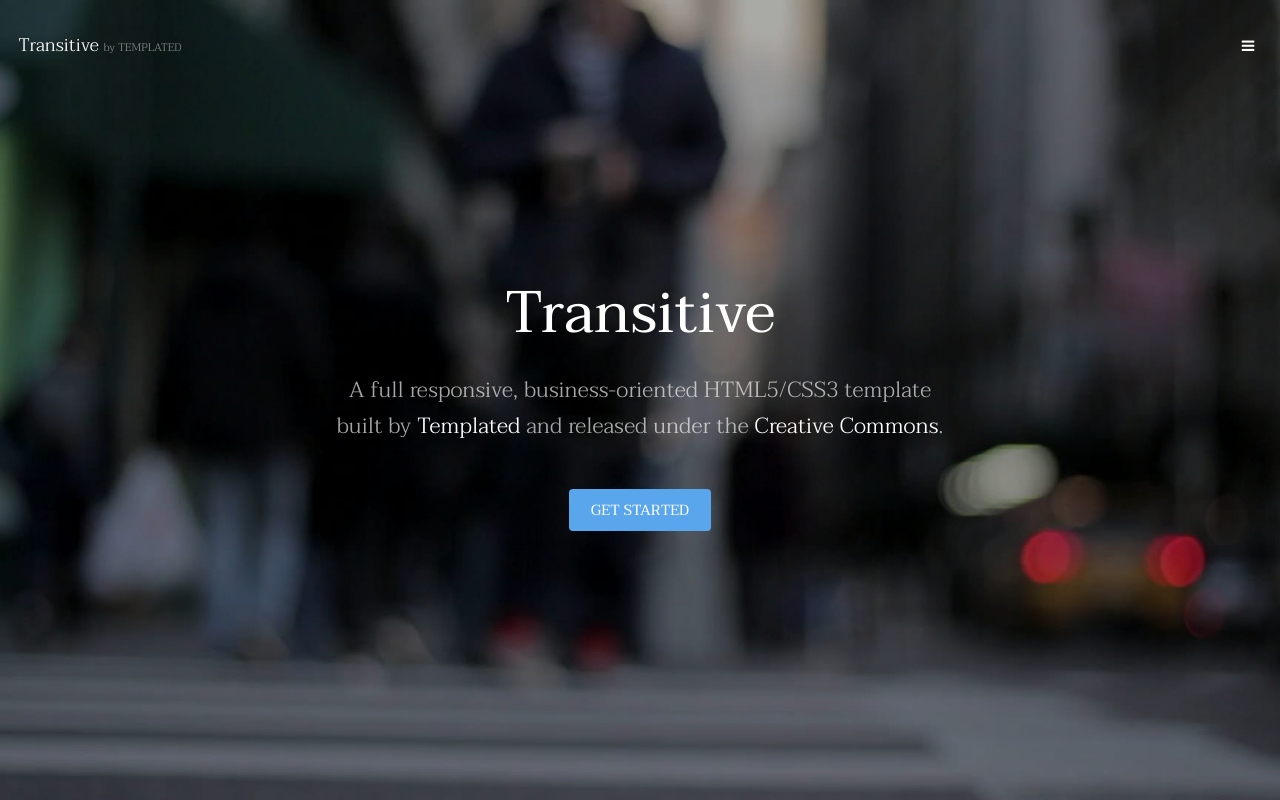
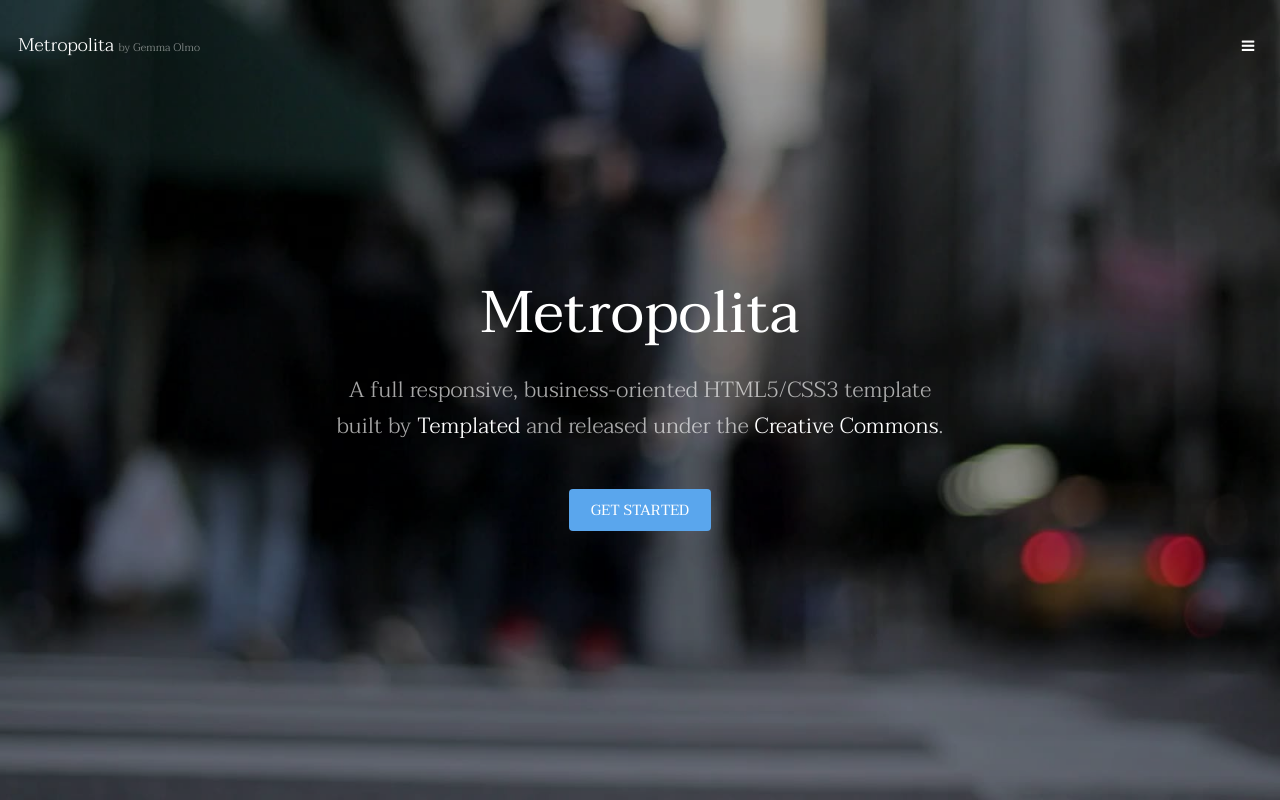
Before and after one commit to gemmaolmo/REP_04_METROPOLITA, a plain HTML site: page index.html in a window 1280 px wide. Shown: the top 800 px of the page. Drawn offline with Linux system fonts and the light colour scheme.

Commit message:
cambios en la portada por GEMMA

```diff
--- a/index.html
+++ b/index.html
@@ -6,7 +6,7 @@
 -->
 <html>
 	<head>
-		<title>Transitive by TEMPLATED</title>
+		<title>Metropolita by Gemma Olmo</title>
 		<meta charset="utf-8" />
 		<meta name="viewport" content="width=device-width, initial-scale=1" />
 		<link rel="stylesheet" href="assets/css/main.css" />
@@ -15,7 +15,7 @@
 
 		<!-- Header -->
 			<header id="header" class="alt">
-				<div class="logo"><a href="index.html">Transitive <span>by TEMPLATED</span></a></div>
+				<div class="logo"><a href="index.html">Metropolita <span>by Gemma Olmo</span></a></div>
 				<a href="#menu" class="toggle"><span>Menu</span></a>
 			</header>
 
@@ -36,7 +36,7 @@
 		-->
 			<section id="banner" data-video="images/banner">
 				<div class="inner">
-					<h1>Transitive</h1>
+					<h1>Metropolita</h1>
 					<p>A full responsive, business-oriented HTML5/CSS3 template<br />
 					built by <a href="https://templated.co/">Templated</a> and released under the <a href="https://templated.co/license">Creative Commons</a>.</p>
 					<a href="#one" class="button special scrolly">Get Started</a>
```
